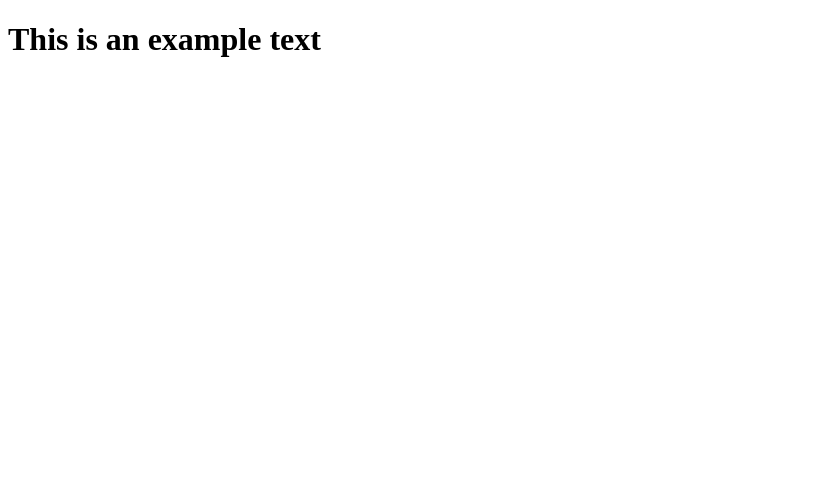
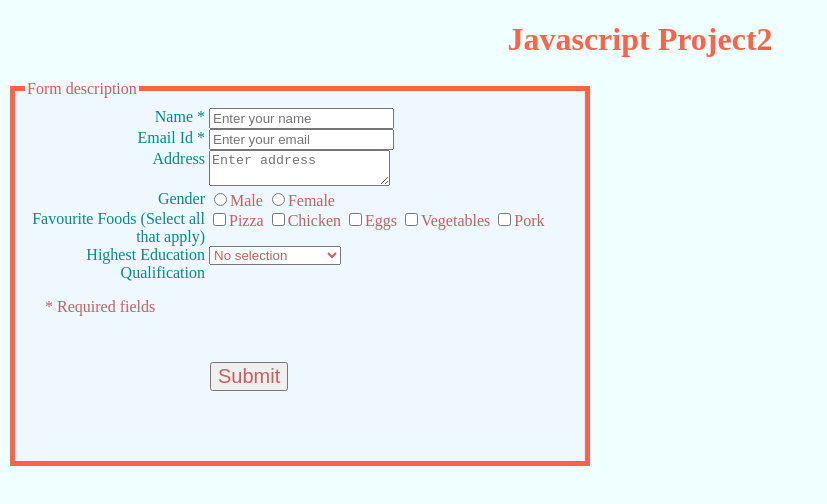
Before and after one commit to subarna090/Javascript-project2, a plain HTML site: page index.html in a window 1280 px wide. Shown: the whole page, without its empty margins (0-827 px from the left). Drawn offline with Linux system fonts and the light colour scheme.

Commit message:
Form created

```diff
--- a/index.html
+++ b/index.html
@@ -8,9 +8,48 @@
 </head>
 
 <body>
-    <h1>This is an example text</h1>
+    <h1>Javascript Project2</h1>
+    <form>
+        <fieldset>
+            <legend>Form description</legend>
+            <label for="name">Name *</label>
+            <input type="text" placeholder="Enter your name" required>
+            <br>
+            <label for="email">Email Id *</label>
+            <input type="email" placeholder="Enter your email" required>
+            <br>
+            <label for="address">Address</label>
+            <textarea placeholder="Enter address"></textarea>
+            <br>
+            <label for="gender">Gender</label>
+            <input type="radio" name="gender" value="male">Male
+            <input type="radio" name="gender" value="female">Female
+            <br>
+            <label for="foods">Favourite Foods (Select all that apply)</label>
+            <input type="checkbox" name="foods" value="pizza">Pizza
+            <input type="checkbox" name="foods" value="Chicken">Chicken
+            <input type="checkbox" name="foods" value="Eggs">Eggs
+            <input type="checkbox" name="foods" value="Vegetables">Vegetables
+            <input type="checkbox" name="foods" value="Pork">Pork
+
+            <br>
+            <label for="qualification">Highest Education Qualification</label>
+            <select name="qualification">
+                <option value="">No selection</option>
+                <option value="PHD">PHD</option>
+                <option value="Masters">Masters Degree</option>
+                <option value="Bachelors">Bachelor's Degree</option>
+                <option value="12">Higher Secondary</option>
+                <option value="Matriculate">Matriculate</option>
+            </select>
+            <br>
+            <p>* Required fields</p>
+            <input type="submit" name="submit" id="submit"><br>
+        </fieldset>
+    </form>
 
 </body>
 
 <footer>
 </footer>
+</html>
--- a/main.css
+++ b/main.css
@@ -0,0 +1,36 @@
+body{
+    background-color:azure;
+}
+
+fieldset{
+    color:indianred;
+    background-color: aliceblue;
+    width:560px;
+    border:5px solid tomato;
+    padding:10px 0px 70px 10px;
+}
+
+label{
+    display: inline-block;
+    text-align: right;
+    width: 180px;
+    vertical-align: top;
+    color:darkcyan
+}
+select{
+    color:indianred;
+}
+
+h1{
+    text-align: center;
+    color:tomato;
+}
+
+p{
+    margin-left:20px;
+}
+#submit{
+    margin:30px 0px 0px 185px;
+    color:indianred;
+    font-size: 20px;
+}
```
